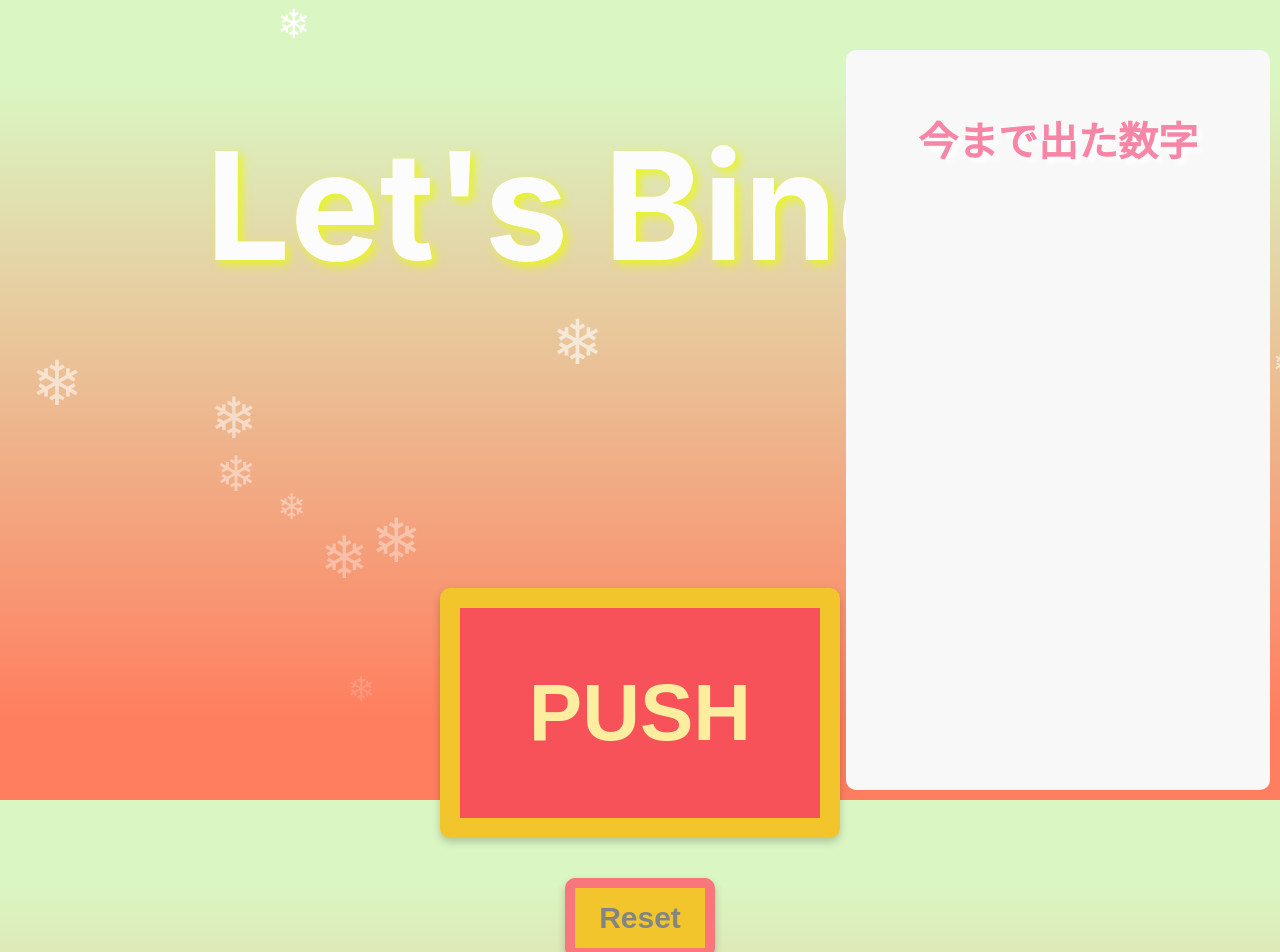
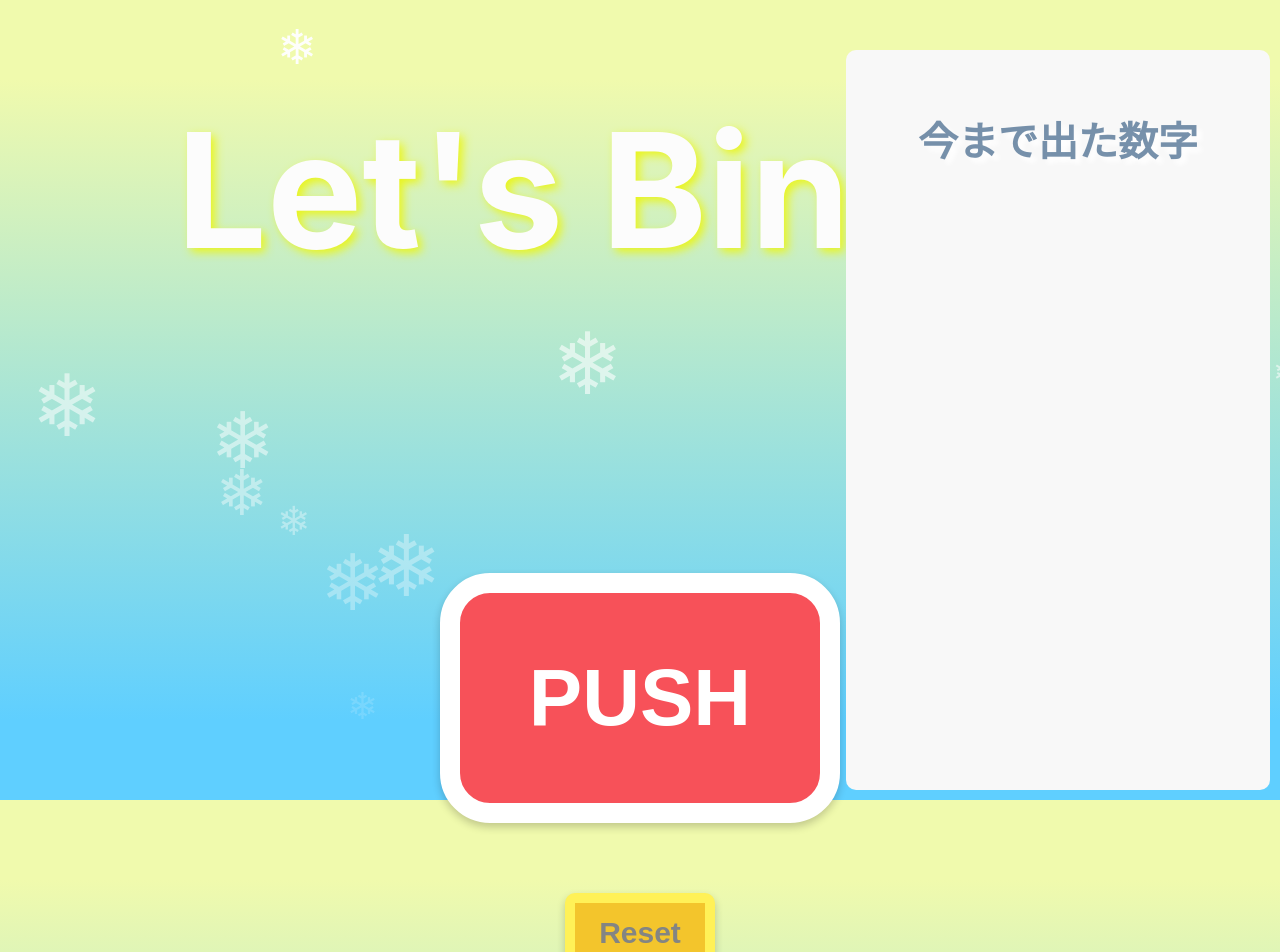
Before and after one commit to nishi-oka/Bingo-75, a React (Create React App) app: page / in a window 1280 px wide. Shown: the top 952 px of the page. Built offline with nearby package versions, Linux system fonts and the light colour scheme; a web font is replaced by a local one.

Commit message:
changed color

```diff
--- a/src/App.css
+++ b/src/App.css
@@ -20,11 +20,11 @@
   margin: 30px 0;
   text-align: center;
   color: #fff;
-  text-shadow: 4px 4px 20px #f67c9fee;
+  text-shadow: 4px 4px 20px #f3b2c5ee;
 }
 
 .current-number p.bingo-text {
-  font-size: 150px !important;
+  font-size: 160px !important;
   color: #fcfcfc !important;
   margin: 30px;
   line-height: 625px;
@@ -59,10 +59,10 @@ button {
   font-size: 80px;
   font-weight: bold;
   font-family: 'Poppins', sans-serif;
-  border-radius: 10px;
-  border: 20px solid #f3c52c;
+  border-radius: 50px;
+  border: 20px solid #ffffff;
   background-color: #f75159;
-  color: #fded9f;
+  color: #ffffff;
   box-shadow: 0 4px 8px rgba(0, 0, 0, 0.2); /* 初期状態での影 */
   transition: box-shadow 0.2s ease, transform 0.1s ease;
 }
@@ -85,9 +85,10 @@ button:active {
   width: 150px;
   height: 80px;
   font-size: 30px;
-  border: 10px solid #f8767c;
+  border: 10px solid #fff157;
   background-color: #f3c52c;
-  margin-top: 20px;
+  border-radius: 10px;
+  margin-top: 50px;
   color: #838583;
   box-shadow: 0 4px 8px rgba(0, 0, 0, 0.2); /* 初期状態での影 */
   transition: box-shadow 0.2s ease, transform 0.1s ease;
--- a/src/Decoration.jsx
+++ b/src/Decoration.jsx
@@ -2,7 +2,7 @@ import React from 'react';
 import './Decoration.css';
 
 const Decoration = () => {
-  const generateRandomSize = () => Math.floor(Math.random() * (50 - 10 + 1)) + 30;
+  const generateRandomSize = () => Math.floor(Math.random() * (80 - 10 + 1)) + 30;
 
   return (
     <div className="decoration">
--- a/src/PreNumber.css
+++ b/src/PreNumber.css
@@ -17,7 +17,7 @@
   text-align: center; /* 中央揃え */
   width: 100%;
 	font-size: 40px;
-	color: #f67c9fee;
+	color: #486a8ebd;
 	margin-bottom: 20px;
 	text-shadow: 5px 5px 5px #ffffff;
 	font-family: 'Baloo', cursive in !important;
--- a/src/index.css
+++ b/src/index.css
@@ -7,7 +7,7 @@ body {
   display: flex;
   justify-content: center;
   align-items: center;
-  background: linear-gradient(to top, #ff7e5f 10%, #daf7c3 90%);/*#ff7e5f,f7d9c3*/
+  background: linear-gradient(to top, #5fcfff 10%, #f0faad 90%);/*#ff7e5f,f7d9c3*/
 }
 
 code {
```
